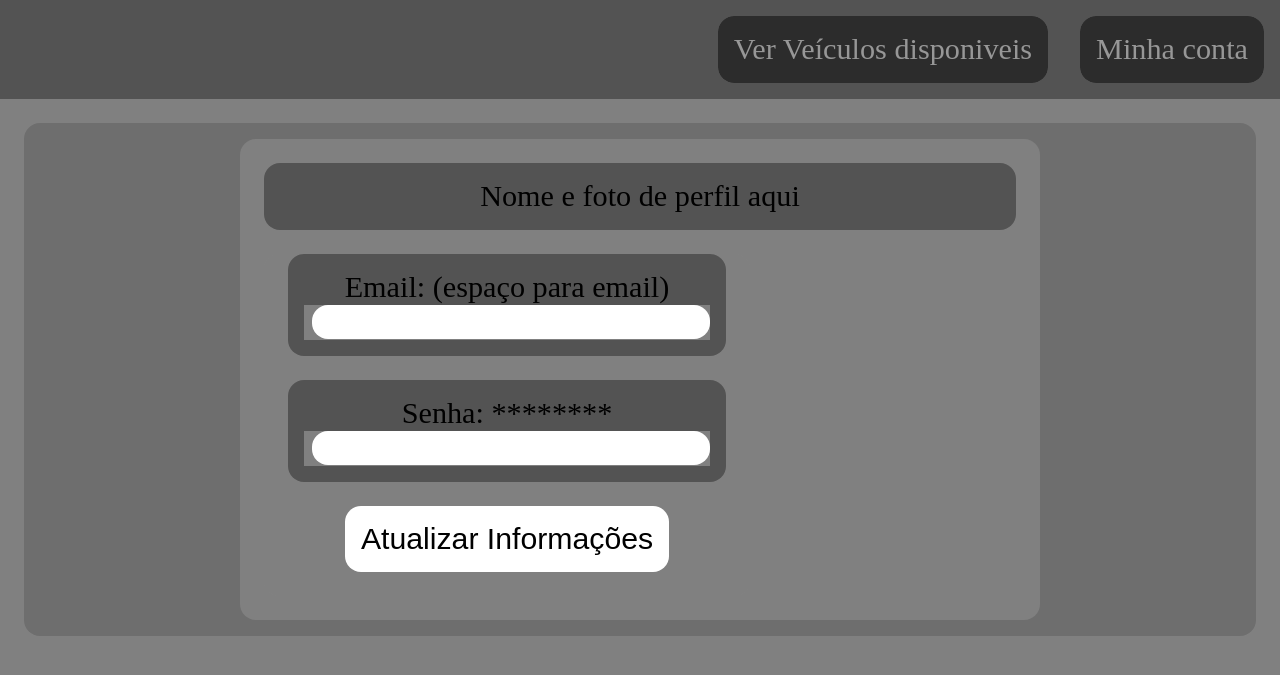
After one commit to Azeredo00/Loca-o-de-ve-culos-docurso, a PHP site: page /account.php in a window 1280 px wide. The commit adds this page. Shown: the top 675 px of the page. Run offline with PHP 8.4, Linux system fonts and the light colour scheme.

Commit message:
Add files via upload

```diff
--- /dev/null
+++ b/tentativa de crud WEB 2/account.css
@@ -0,0 +1,74 @@
+*{
+    margin: 0;
+    border: 0;
+    padding: 0;
+    font-size: 8mm;
+    background-color: grey;
+}
+.header{
+    background-color: rgb(83, 83, 83);
+    display: flex;
+    justify-content: right;
+    margin-bottom: 3vh;
+}
+.header > div{
+    display: flex;
+    width: fit-content;
+    margin: 2vh;
+    border-radius: 2vh;
+    border: none;
+    outline: none;
+}
+a{
+    border-radius: 2vh;
+    padding: 2vh;
+    text-decoration: none;
+    color: rgb(151, 151, 151);
+    border: none;
+    outline: none;
+    background-color: rgb(44, 44, 44);
+}
+.content{
+    background-color: rgb(110, 110, 110);
+    margin: 3vh;
+    border-radius: 2vh;
+    padding: 2vh;
+    display: flex;
+    justify-content: center;
+}
+.accountinfo{
+    border-radius: 2vh;
+    width: 100vh;
+}
+.namepfp{
+    background-color: rgb(83, 83, 83);
+    margin: 3vh;
+    border-radius: 2vh;
+    padding: 2vh;
+    text-align: center;
+}
+form{
+    margin: 3vh;
+    border-radius: 2vh;
+    text-align: center;
+    width: fit-content;
+    justify-content: center;
+}
+label{
+    margin: 3vh;
+    border-radius: 2vh;
+    padding: 2vh;
+    background-color: rgb(83, 83, 83);
+    display: block;
+}
+input{
+    background-color: rgb(255, 255, 255);
+    border-radius: 2vh;
+    margin-left: 1vh;
+}
+button{
+    background-color: rgb(255, 255, 255);
+    margin-bottom: 3vh;
+    border-radius: 2vh;
+    padding: 2vh;
+}
--- /dev/null
+++ b/tentativa de crud WEB 2/account.php
@@ -0,0 +1,48 @@
+<!DOCTYPE html>
+<html lang="pt-br">
+<head>
+    <link rel="stylesheet" href="account.css">
+    <meta charset="UTF-8">
+    <meta name="viewport" content="width=device-width, initial-scale=1.0">
+    <title>Document</title>
+</head>
+<body>
+    <div class="all">
+        <div class="header">
+            <div>
+                <a href="https://www.roblox.com/games/9865958871/BIG-Paintball-2#!/game-instances">
+                Ver Veículos disponiveis
+                </a>
+            </div>
+            <div>
+                <a
+                    href="https://www.roblox.com/games/9865958871/BIG-Paintball-2#!/game-instances">
+                    Minha conta
+                </a>
+            </div>
+        </div>
+        <div class="content">
+            <div class="accountinfo">
+                <div class="namepfp">
+                    Nome e foto de perfil aqui
+                </div>
+                <form class="infos" action="placeholder.php" method="post">
+                    <label for="user_email">Email: (espaço para email)
+                        <div>
+                            <input type="email" name="user_email" id="user_email" required>
+                        </div>
+                    </label>
+                    <label for="user_password">Senha: ********
+                        <div>
+                            <input type="password" name="user_password" id="user_password" required minlength="8">
+                        </div>
+                    </label>
+                    <button type="submit">
+                        Atualizar Informações
+                    </button>
+                </form>
+            </div>
+        </div>
+    </div>
+</body>
+</html>
--- a/tentativa de crud WEB 2/auth.php
+++ b/tentativa de crud WEB 2/auth.php
@@ -32,7 +32,7 @@ function accessVerify(string $password, string $email): void
         ) {
             $_SESSION['user_name'] = $register['name'];
             $_SESSION['user_gender'] = $register['gender'];
-            header('location:dashboard.php'); // Redirect
+            header('location:dashboard.html'); // Redirect
             exit;
         }
     }
```
Also changed, not shown: tentativa de crud WEB 2/dashboard.css (added, +45 -0 lines), tentativa de crud WEB 2/dashboard.html (added, +37 -0 lines), tentativa de crud WEB 2/index.css (added, +73 -0 lines), tentativa de crud WEB 2/index.php (+9 -9 lines).
